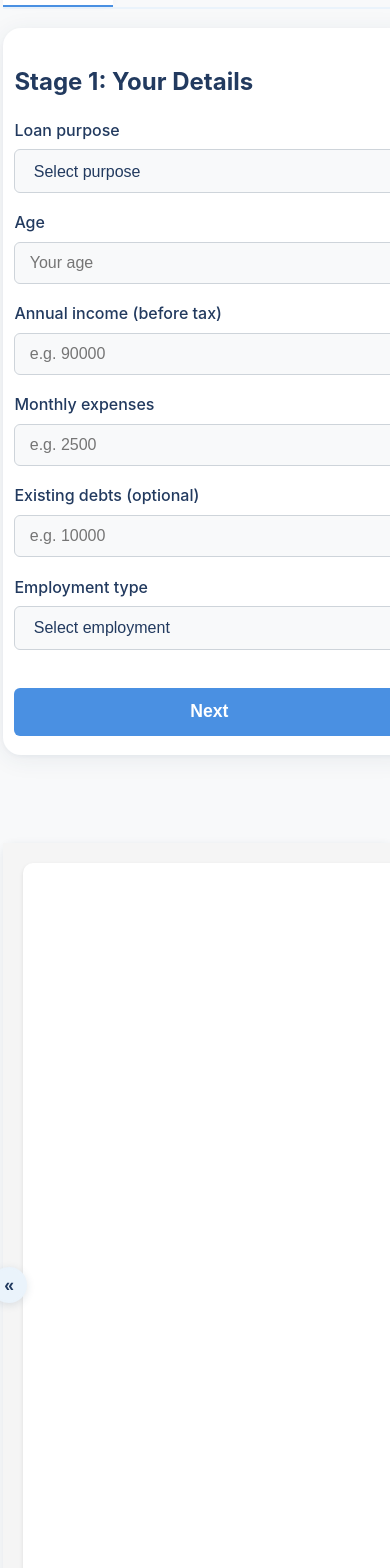
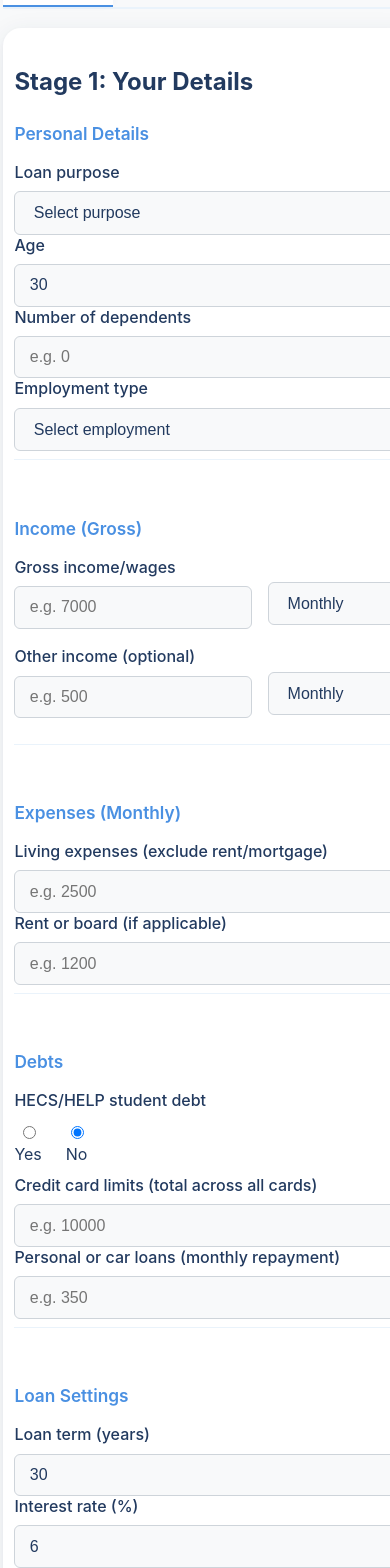
Before and after one commit to undroo/ai_mortgage_broker, a React (Create React App) app in the folder frontend/: page / in a window 390 px wide. Shown: the part 280-1848 px from the top of the page. Built offline with nearby package versions, Linux system fonts and the light colour scheme; no server answers.

Commit message:
Frontend calculation, backend calculation needs updating

```diff
--- a/frontend/src/App.tsx
+++ b/frontend/src/App.tsx
@@ -1,4 +1,4 @@
-import React, { useState } from 'react';
+import React, { useState, useEffect, useRef } from 'react';
 import Chat from './components/Chat';
 import HomeLoanStage1, { HomeLoanFormData } from './components/HomeLoanStage1';
 import Tabs from './components/Tabs';
@@ -6,33 +6,88 @@ import './App.css';
 
 const initialFormData: HomeLoanFormData = {
   loanPurpose: '',
-  age: '',
-  income: '',
-  expenses: '',
-  debts: '',
+  age: 30,
+  dependents: 0,
   employmentType: '',
+  grossIncome: 0,
+  incomeFrequency: 'monthly',
+  otherIncome: 0,
+  otherIncomeFrequency: 'monthly',
+  livingExpenses: 0,
+  rentBoard: 0,
+  hasHecs: false,
+  hecsRepayment: 0,
+  creditCardLimits: 0,
+  loanRepayment: 0,
+  loanTerm: 30,
+  interestRate: 6.0,
 };
 
 function formDataToContext(form: HomeLoanFormData): string {
-  if (!form.loanPurpose && !form.age && !form.income && !form.expenses && !form.employmentType) return '';
-  return [
+  const lines = [
     form.loanPurpose && `Loan purpose: ${form.loanPurpose}`,
-    form.age && `Age: ${form.age}`,
-    form.income && `Annual income: $${form.income}`,
-    form.expenses && `Monthly expenses: $${form.expenses}`,
-    form.debts && form.debts !== '0' && `Existing debts: $${form.debts}`,
+    form.age ? `Age: ${form.age}` : '',
+    form.dependents ? `Number of dependents: ${form.dependents}` : '',
     form.employmentType && `Employment type: ${form.employmentType}`,
-  ].filter(Boolean).join('\n');
+    form.grossIncome ? `Gross income: $${form.grossIncome} (${form.incomeFrequency})` : '',
+    form.otherIncome ? `Other income: $${form.otherIncome} (${form.otherIncomeFrequency})` : '',
+    form.livingExpenses ? `Living expenses: $${form.livingExpenses}` : '',
+    form.rentBoard ? `Rent/board: $${form.rentBoard}` : '',
+    `HECS/HELP debt: ${form.hasHecs ? 'Yes' : 'No'}`,
+    form.hasHecs && form.hecsRepayment ? `HECS/HELP monthly repayment: $${form.hecsRepayment}` : '',
+    form.creditCardLimits ? `Credit card limits: $${form.creditCardLimits}` : '',
+    form.loanRepayment ? `Personal/car loan repayment: $${form.loanRepayment}` : '',
+    form.loanTerm ? `Loan term: ${form.loanTerm} years` : '',
+    form.interestRate ? `Interest rate: ${form.interestRate}%` : '',
+  ];
+  return lines.filter(Boolean).join('\n');
 }
 
 function App() {
   const [formData, setFormData] = useState<HomeLoanFormData>(initialFormData);
   const [activeTab, setActiveTab] = useState(0);
   const [chatExpanded, setChatExpanded] = useState(false);
+  const [estimate, setEstimate] = useState<number | null>(null);
+  const [estimateSummary, setEstimateSummary] = useState<string>('');
+  const debounceRef = useRef<NodeJS.Timeout | null>(null);
 
   const handleFormChange = (e: React.ChangeEvent<HTMLInputElement | HTMLSelectElement>) => {
-    setFormData({ ...formData, [e.target.name]: e.target.value });
+    const { name, value, type } = e.target;
+    let newValue: any = value;
+    if (type === 'number') {
+      newValue = value === '' ? '' : Number(value);
+    }
+    if (name === 'hasHecs') {
+      newValue = value === 'true';
+    }
+    setFormData({ ...formData, [name]: newValue });
   };
+
+  // Debounced estimate API call
+  useEffect(() => {
+    if (activeTab !== 0) return;
+    if (debounceRef.current) clearTimeout(debounceRef.current);
+    debounceRef.current = setTimeout(() => {
+      fetch('http://localhost:8000/api/estimate', {
+        method: 'POST',
+        headers: { 'Content-Type': 'application/json' },
+        body: JSON.stringify(formData),
+      })
+        .then(res => res.json())
+        .then(data => {
+          setEstimate(data.estimate);
+          setEstimateSummary(data.summary);
+        })
+        .catch(() => {
+          setEstimate(null);
+          setEstimateSummary('');
+        });
+    }, 500);
+    return () => {
+      if (debounceRef.current) clearTimeout(debounceRef.current);
+    };
+    // eslint-disable-next-line
+  }, [formData, activeTab]);
 
   const tabLabels = [
     'Stage 1: Your Details',
@@ -57,7 +112,9 @@ function App() {
           <div className="main-left">
             <Tabs labels={tabLabels} activeIndex={activeTab} onTabChange={setActiveTab}>
               {activeTab === 0 && (
-                <HomeLoanStage1 formData={formData} onFormChange={handleFormChange} />
+                <>
+                  <HomeLoanStage1 formData={formData} onFormChange={handleFormChange} />
+                </>
               )}
               {activeTab === 1 && (
                 <div className="stage-card"><h2 className="stage-title">Stage 2 (Coming Soon)</h2></div>
@@ -72,6 +129,14 @@ function App() {
           </div>
         )}
         <div className={`main-right${chatExpanded ? ' expanded' : ''}`}>
+          <div className="estimate-card">
+            {estimate !== null && (
+              <div className="estimate-box">
+                <div className="estimate-label">Estimated Borrowing Power</div>
+                <div className="estimate-value">${estimate.toLocaleString()}</div>
+              </div>
+              )}
+          </div>
           <div className="chatbot-card">
             <button
               className="expand-chat-btn side"
@@ -80,13 +145,11 @@ function App() {
             >
               {chatExpanded ? '»' : '«'}
             </button>
+            <div className="chatbot-section-header">Your Mortgage Mate</div>
             <Chat context={formDataToContext(formData)} />
           </div>
         </div>
       </main>
-      {/* <footer className="site-footer">
-        <p className="footer-disclaimer">This is not financial advice. For professional help, speak to a licensed mortgage broker.</p>
-      </footer> */}
     </div>
   );
 }
--- a/frontend/src/components/HomeLoanStage1.css
+++ b/frontend/src/components/HomeLoanStage1.css
@@ -75,3 +75,69 @@
     max-width: 100%;
   }
 }
+
+.form-section {
+  margin-bottom: 2.2rem;
+  padding-bottom: 0.5rem;
+  border-bottom: 1px solid #eaf3fb;
+}
+
+.form-section-title {
+  font-size: 1.08rem;
+  font-weight: 600;
+  color: #4a90e2;
+  margin-bottom: 1.1rem;
+  margin-top: 0.2rem;
+}
+
+.toggle-label {
+  font-weight: 500;
+  color: #223a5f;
+  margin-bottom: 0.5rem;
+}
+
+.toggle-group {
+  display: flex;
+  gap: 1.5rem;
+  margin-top: 0.4rem;
+  margin-bottom: 0.2rem;
+}
+
+.toggle-group label {
+  font-weight: 400;
+  color: #223a5f;
+  font-size: 1rem;
+  display: flex;
+  align-items: center;
+  gap: 0.3rem;
+}
+
+.income-row {
+  display: flex;
+  align-items: flex-end;
+  gap: 1rem;
+  margin-bottom: 1.1rem;
+}
+
+.income-label {
+  flex: 2;
+  display: flex;
+  flex-direction: column;
+}
+
+.income-frequency-select {
+  flex: 1;
+  padding: 0.7rem 0.9rem;
+  border: 1px solid #ced4da;
+  border-radius: 6px;
+  font-size: 1rem;
+  background: #f8f9fa;
+  color: #223a5f;
+  margin-bottom: 0.2rem;
+}
+
+.income-frequency-select:focus {
+  outline: none;
+  border-color: #4a90e2;
+  box-shadow: 0 0 0 2px rgba(74,144,226,0.12);
+}
--- a/frontend/src/components/HomeLoanStage1.tsx
+++ b/frontend/src/components/HomeLoanStage1.tsx
@@ -3,11 +3,21 @@ import './HomeLoanStage1.css';
 
 export interface HomeLoanFormData {
   loanPurpose: string;
-  age: string;
-  income: string;
-  expenses: string;
-  debts: string;
+  age: number;
+  dependents: number;
   employmentType: string;
+  grossIncome: number;
+  incomeFrequency: string;
+  otherIncome: number;
+  otherIncomeFrequency: string;
+  livingExpenses: number;
+  rentBoard: number;
+  hasHecs: boolean;
+  hecsRepayment: number;
+  creditCardLimits: number;
+  loanRepayment: number;
+  loanTerm: number;
+  interestRate: number;
 }
 
 interface Props {
@@ -20,6 +30,9 @@ const HomeLoanStage1: React.FC<Props> = ({ formData, onFormChange }) => {
     <div className="stage-card">
       <h2 className="stage-title">Stage 1: Your Details</h2>
       <form className="stage-form">
+        {/* Personal Details */}
+        <div className="form-section">
+          <div className="form-section-title">Personal Details</div>
           <label>
             Loan purpose
             <select name="loanPurpose" value={formData.loanPurpose} onChange={onFormChange} required>
@@ -33,7 +46,7 @@ const HomeLoanStage1: React.FC<Props> = ({ formData, onFormChange }) => {
             <input
               type="number"
               name="age"
-            value={formData.age}
+              value={formData.age || ''}
               onChange={onFormChange}
               min="18"
               max="99"
@@ -42,38 +55,16 @@ const HomeLoanStage1: React.FC<Props> = ({ formData, onFormChange }) => {
             />
           </label>
           <label>
-          Annual income (before tax)
+            Number of dependents
             <input
               type="number"
-            name="income"
-            value={formData.income}
+              name="dependents"
+              value={formData.dependents || ''}
               onChange={onFormChange}
               min="0"
+              max="10"
               required
-            placeholder="e.g. 90000"
-          />
-        </label>
-        <label>
-          Monthly expenses
-          <input
-            type="number"
-            name="expenses"
-            value={formData.expenses}
-            onChange={onFormChange}
-            min="0"
-            required
-            placeholder="e.g. 2500"
-          />
-        </label>
-        <label>
-          Existing debts (optional)
-          <input
-            type="number"
-            name="debts"
-            value={formData.debts}
-            onChange={onFormChange}
-            min="0"
-            placeholder="e.g. 10000"
+              placeholder="e.g. 0"
             />
           </label>
           <label>
@@ -86,7 +77,183 @@ const HomeLoanStage1: React.FC<Props> = ({ formData, onFormChange }) => {
               <option value="Unemployed">Unemployed</option>
             </select>
           </label>
-        <button type="button" className="next-btn">Next</button>
+        </div>
+
+        {/* Income */}
+        <div className="form-section">
+          <div className="form-section-title">Income (Gross)</div>
+          <div className="income-row">
+            <label className="income-label">
+              Gross income/wages
+              <input
+                type="number"
+                name="grossIncome"
+                value={formData.grossIncome || ''}
+                onChange={onFormChange}
+                min="0"
+                required
+                placeholder="e.g. 7000"
+              />
+            </label>
+            <select
+              name="incomeFrequency"
+              value={formData.incomeFrequency}
+              onChange={onFormChange}
+              className="income-frequency-select"
+              required
+            >
+              <option value="monthly">Monthly</option>
+              <option value="weekly">Weekly</option>
+              <option value="annual">Annual</option>
+            </select>
+          </div>
+          <div className="income-row">
+            <label className="income-label">
+              Other income (optional)
+              <input
+                type="number"
+                name="otherIncome"
+                value={formData.otherIncome || ''}
+                onChange={onFormChange}
+                min="0"
+                placeholder="e.g. 500"
+              />
+            </label>
+            <select
+              name="otherIncomeFrequency"
+              value={formData.otherIncomeFrequency}
+              onChange={onFormChange}
+              className="income-frequency-select"
+            >
+              <option value="monthly">Monthly</option>
+              <option value="weekly">Weekly</option>
+              <option value="annual">Annual</option>
+            </select>
+          </div>
+        </div>
+
+        {/* Expenses */}
+        <div className="form-section">
+          <div className="form-section-title">Expenses (Monthly)</div>
+          <label>
+            Living expenses (exclude rent/mortgage)
+            <input
+              type="number"
+              name="livingExpenses"
+              value={formData.livingExpenses || ''}
+              onChange={onFormChange}
+              min="0"
+              required
+              placeholder="e.g. 2500"
+            />
+          </label>
+          <label>
+            Rent or board (if applicable)
+            <input
+              type="number"
+              name="rentBoard"
+              value={formData.rentBoard || ''}
+              onChange={onFormChange}
+              min="0"
+              placeholder="e.g. 1200"
+            />
+          </label>
+        </div>
+
+        {/* Debts */}
+        <div className="form-section">
+          <div className="form-section-title">Debts</div>
+          <label className="toggle-label">
+            HECS/HELP student debt
+            <div className="toggle-group">
+              <label>
+                <input
+                  type="radio"
+                  name="hasHecs"
+                  value="true"
+                  checked={formData.hasHecs === true}
+                  onChange={onFormChange}
+                />
+                Yes
+              </label>
+              <label>
+                <input
+                  type="radio"
+                  name="hasHecs"
+                  value="false"
+                  checked={formData.hasHecs === false}
+                  onChange={onFormChange}
+                />
+                No
+              </label>
+            </div>
+          </label>
+          {formData.hasHecs === true && (
+            <label>
+              HECS/HELP monthly repayment
+              <input
+                type="number"
+                name="hecsRepayment"
+                value={formData.hecsRepayment || ''}
+                onChange={onFormChange}
+                min="0"
+                placeholder="e.g. 200"
+                required
+              />
+            </label>
+          )}
+          <label>
+            Credit card limits (total across all cards)
+            <input
+              type="number"
+              name="creditCardLimits"
+              value={formData.creditCardLimits || ''}
+              onChange={onFormChange}
+              min="0"
+              placeholder="e.g. 10000"
+            />
+          </label>
+          <label>
+            Personal or car loans (monthly repayment)
+            <input
+              type="number"
+              name="loanRepayment"
+              value={formData.loanRepayment || ''}
+              onChange={onFormChange}
+              min="0"
+              placeholder="e.g. 350"
+            />
+          </label>
+        </div>
+
+        {/* Loan Settings */}
+        <div className="form-section">
+          <div className="form-section-title">Loan Settings</div>
+          <label>
+            Loan term (years)
+            <input
+              type="number"
+              name="loanTerm"
+              value={formData.loanTerm || ''}
+              disabled
+              min="1"
+              max="40"
+            />
+          </label>
+          <label>
+            Interest rate (%)
+            <input
+              type="number"
+              name="interestRate"
+              value={formData.interestRate || ''}
+              onChange={onFormChange}
+              min="0"
+              max="20"
+              step="0.01"
+              required
+            />
+          </label>
+        </div>
       </form>
     </div>
   );
```
Also changed, not shown: frontend/src/App.css (+32 -0 lines), 1 other file (tests, documents, lock files or other folders). Lines whose indentation alone changed are shown as unchanged.
